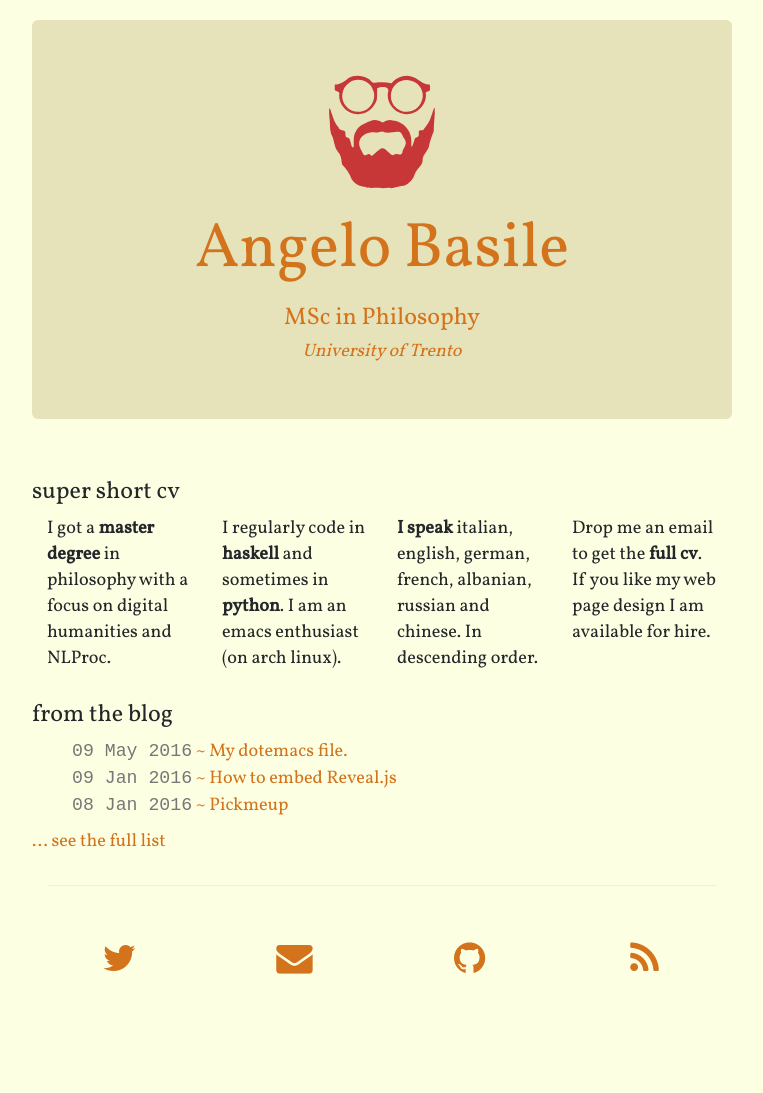
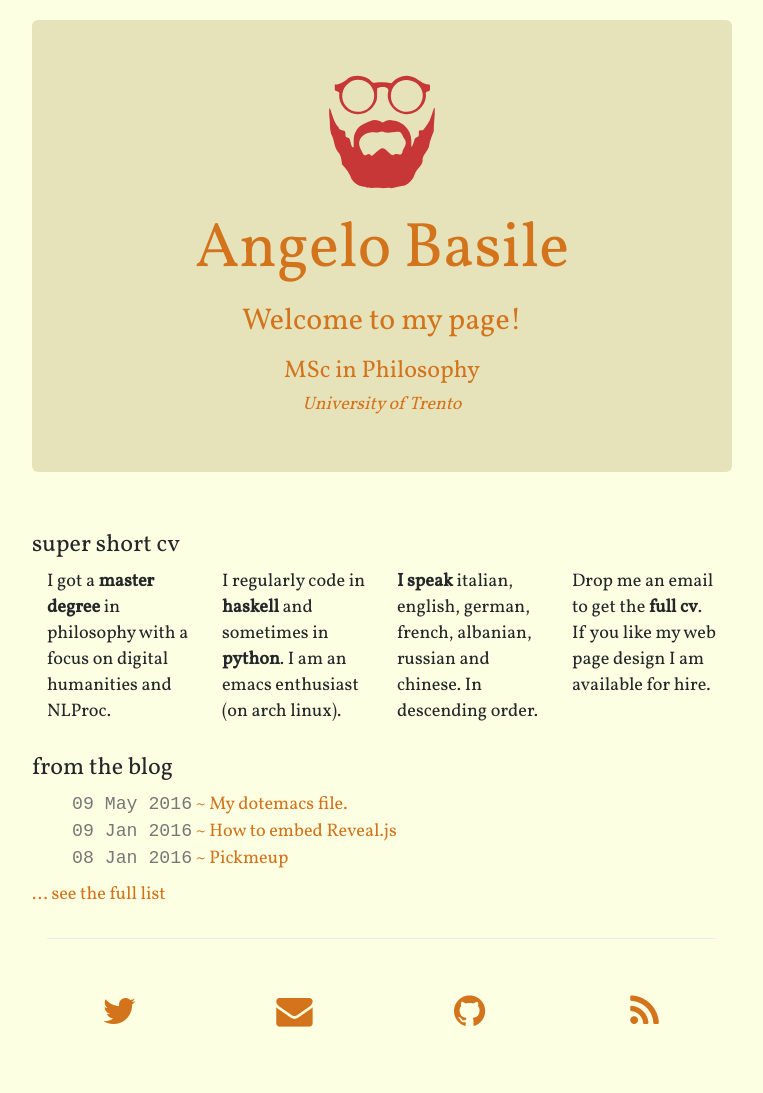
Before and after one commit to rs2/anbasile.github.io, a Jekyll site: the page built from index.html, in a window 1280 px wide. Shown: the whole page, without its empty margins (258-1021 px from the left). Built offline with Jekyll 4.4.1, drawn with Linux system fonts in a browser that asks for light colours; nearby versions of some CDN libraries; a style sheet for code colours, icons or effects is not loaded; before the commit the page ends 1040 px from its top, so only the background shows below that.

Commit message:
Update content.html

```diff
--- a/_includes/content.html
+++ b/_includes/content.html
@@ -4,6 +4,7 @@
         <header>
           <img class="animated bounceIn" src="./img/logo.svg" width="128" height="128" alt="logo">
           <h1>Angelo Basile</h1>
+          <h2>Welcome to my page!</h2>
           <h3>MSc in Philosophy</h3>
           <h4><i>University of Trento</i></h4>
         </header>
```
